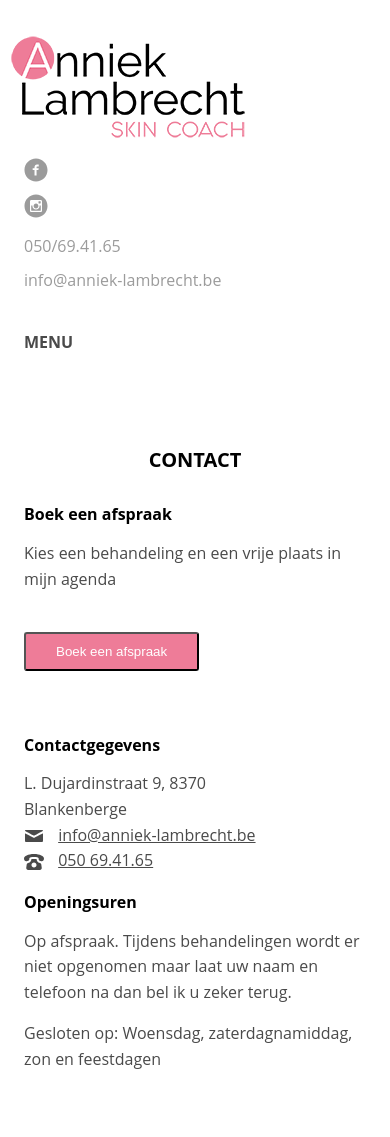
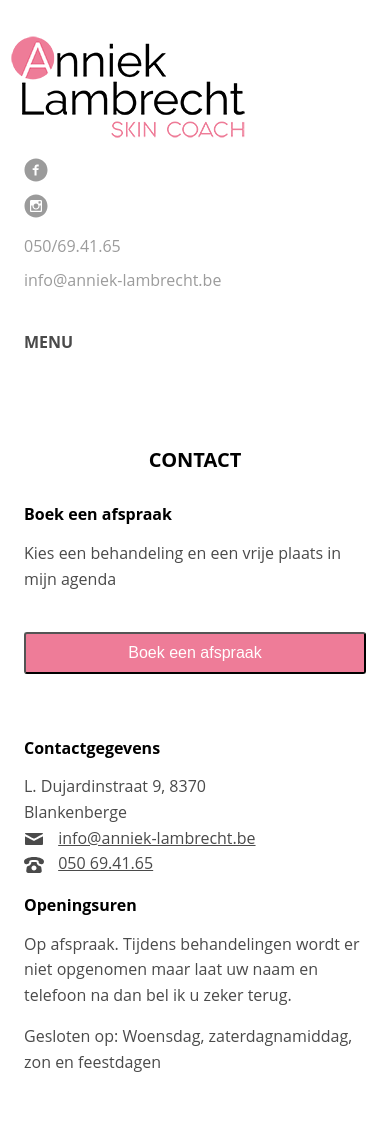
Before and after one commit to acandael/anniek, a Jekyll site: the page built from contact.html, in a window 390 px wide. Shown: the top 1137 px of the page. Built offline with Jekyll 4.4.1, drawn with Linux system fonts in a browser that asks for light colours; grey boxes are pictures that could not be loaded.

Commit message:
make contact button larger for mobile devices

```diff
--- a/_sass/_contact.scss
+++ b/_sass/_contact.scss
@@ -15,6 +15,8 @@
     button.cta {
       @media only screen and (max-width: $bp-mobile) {
         margin-bottom: 2.4rem;
+        width: 100%;
+        font-size: 1.6rem;
       }
     }
   }
```
